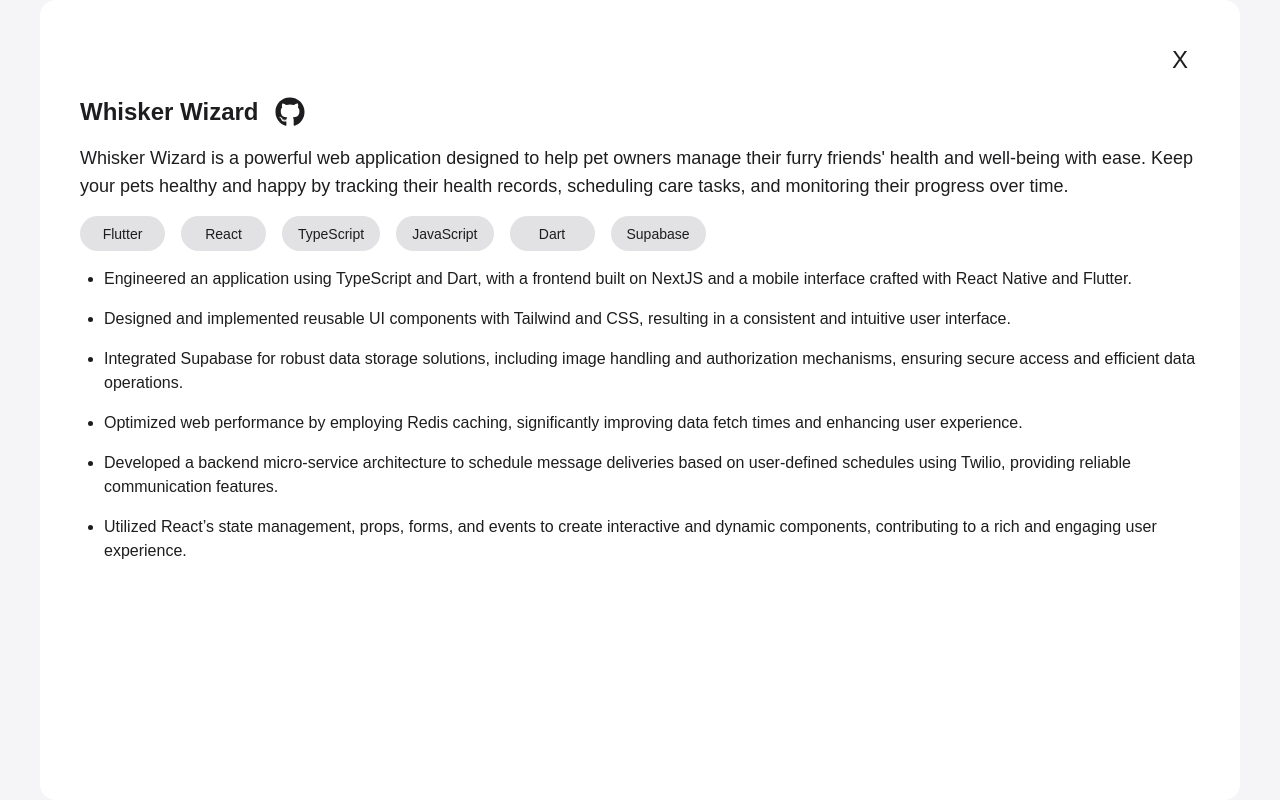
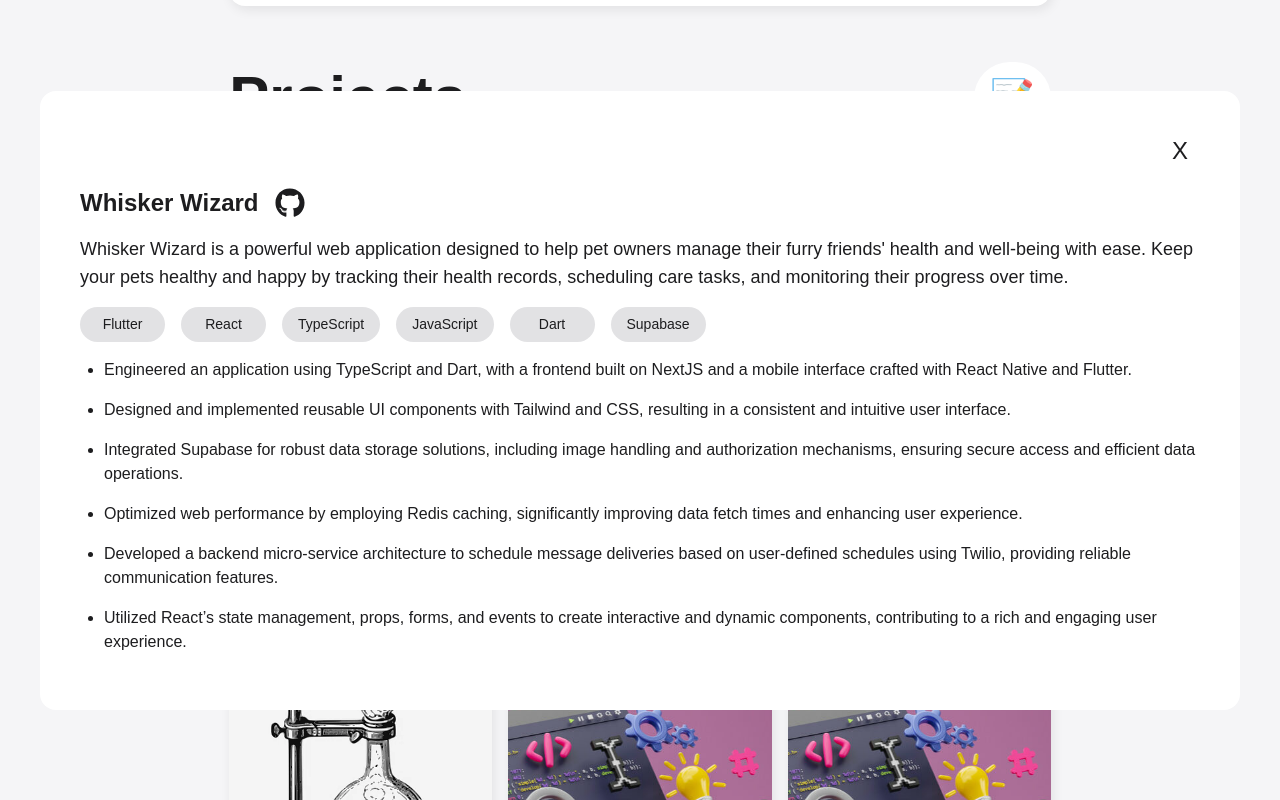
Before and after one commit to msabeeh01/My_Portfolio, a Next.js app: page / in a window 1280 px wide. Both pictures are taken after a click on the picture 360 px from the left and 1328 px from the top of the page. Shown: the part 928-1728 px from the top of the page. Built offline with nearby package versions, Linux system fonts and the light colour scheme; a web font is replaced by a local one.

Commit message:
removed parent div for overlay, moved it in side component

```diff
--- a/components/ProjectSet/OverlayStuff/ProjectOverlay.jsx
+++ b/components/ProjectSet/OverlayStuff/ProjectOverlay.jsx
@@ -8,7 +8,8 @@
 const ProjectOverlay = ({ name, bullets, skills, body, image, link, github, onClose}) => {
 
     return (
-        <div className="flex flex-col bg-white gap-4 p-10 mx-10 my-10 h-full rounded-2xl scrollbar-hide overflow-auto">
+        <div className="fixed inset-0 z-50 items-center flex">
+        <div className="flex flex-col bg-white gap-4 p-10 mx-10 my-10 h-full md:h-fit rounded-2xl scrollbar-hide overflow-auto">
             <div className="flex flex-col gap-4">
                 <div className="w-full flex justify-end cursor-pointer">
                     <p className="text-2xl hover:bg-[#F5F5F7] transition h-10 w-10 flex justify-center items-center duration-200 rounded-full" onClick={onClose}>X</p>
@@ -48,6 +49,7 @@
 
 
         </div>
+        </div>
     )
 }
 
--- a/components/ProjectSet/ProjectBento.jsx
+++ b/components/ProjectSet/ProjectBento.jsx
@@ -30,12 +30,10 @@
 
     const handleOverlayOpen = () => {
         setOverlayOpen(true);
-        document.body.style.touchAction = 'none';
     }
 
     const handleOverlayClose = () => {
         setOverlayOpen(false);
-        document.body.style.touchAction = 'auto';
     }
 
     return (
@@ -89,7 +87,6 @@
 
             {/* Overlay */}
             {overlayOpen && (
-                <div ref={overlayRef} className="fixed inset-0 z-50 flex items-center" data-aos="fade-up">
                     <ProjectOverlay
                         name={name}
                         body={body}
@@ -99,7 +96,6 @@
                         github={github}
                         bullets={bullets}
                         onClose={handleOverlayClose} />
-                </div>
             )}
         </>
     )
```
